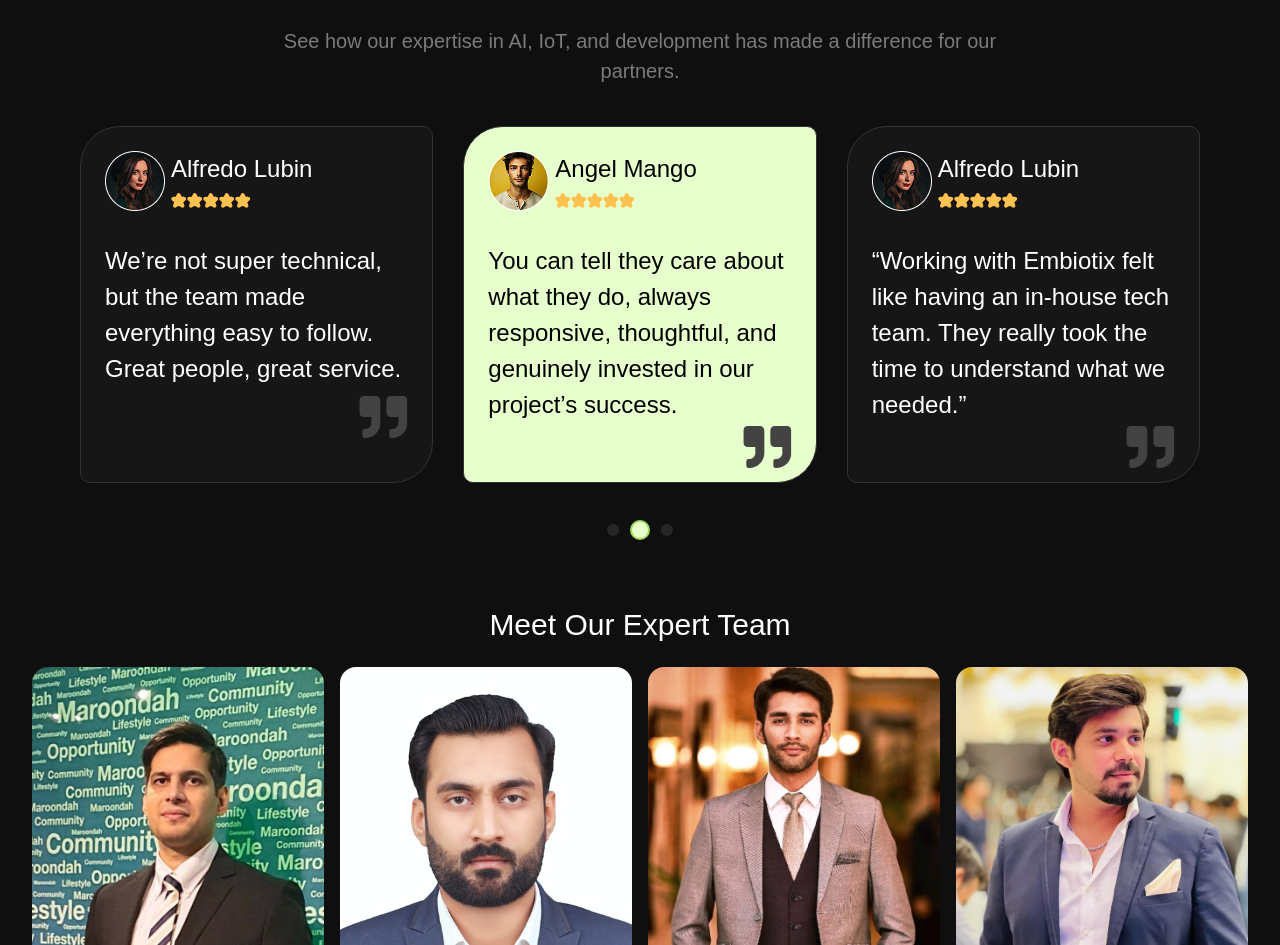
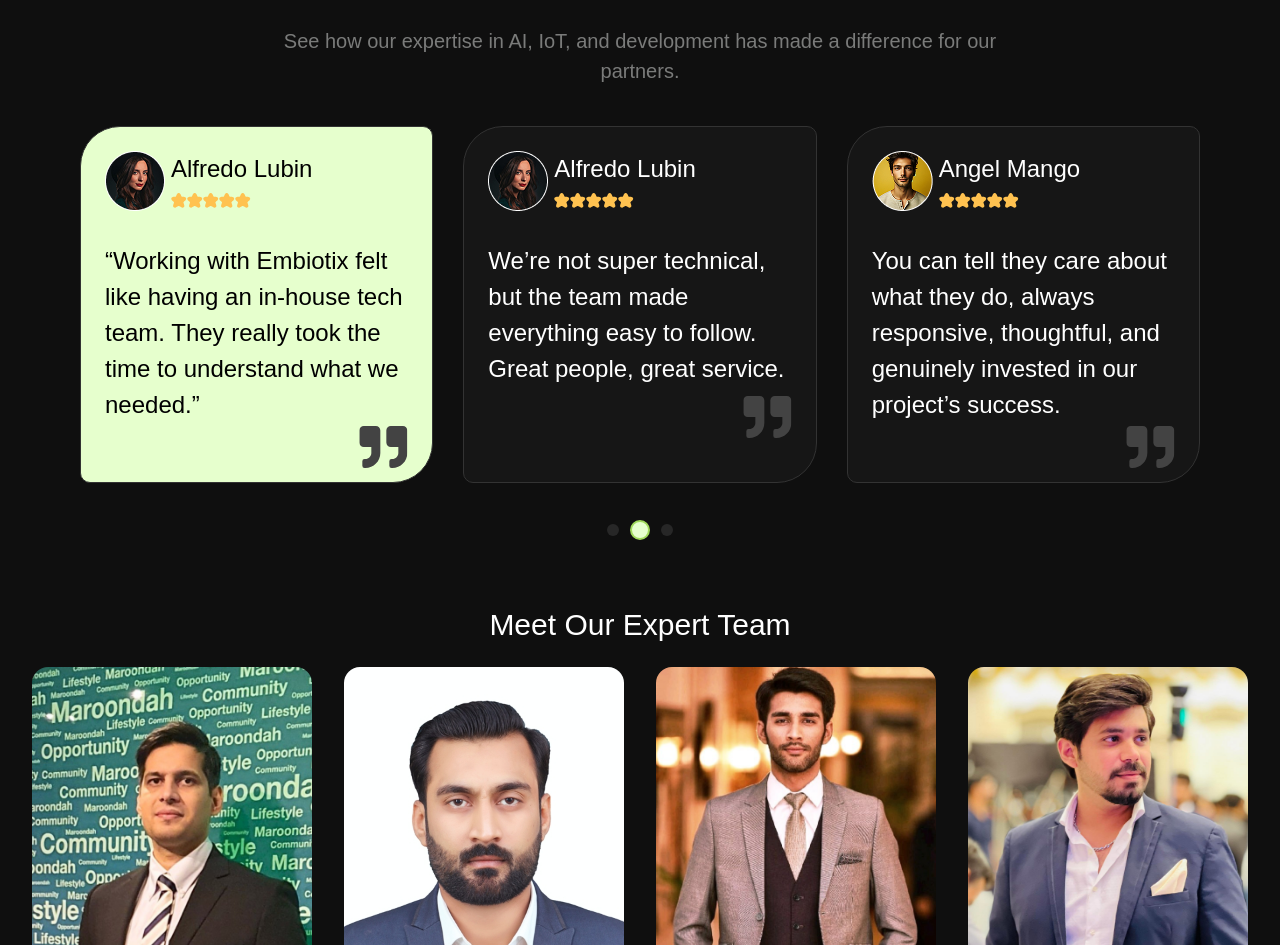
Before and after one commit to waleedgujjar/EMBIOTIX-main, a Next.js app in the folder EMBIOTIX-landing-page-main/: page / in a window 1280 px wide. Shown: the part 2847-3792 px from the top of the page. Built offline with nearby package versions, Linux system fonts and the light colour scheme.

Commit message:
Footer Changes

```diff
--- a/EMBIOTIX-landing-page-main/src/components/clientReviews/page.tsx
+++ b/EMBIOTIX-landing-page-main/src/components/clientReviews/page.tsx
@@ -57,24 +57,23 @@ export default function ClientReviews() {
           pagination={false}
           modules={[Pagination]}
           spaceBetween={30}
-          slidesPerView={1}
-          centeredSlides={true}
-          initialSlide={2}
-          loop={true}
-          breakpoints={{
-            768: { slidesPerView: 2, centeredSlides: false },
-            1200: { slidesPerView: 3, centeredSlides: true },
-          }}
+          slidesPerView={3}
+          centeredSlides={false} // Always show all 3 cards, no centering
+          loop={false}
           onSlideChange={(swiper) => setActiveIndex(swiper.realIndex)}
           onSwiper={(swiper) => (swiperRef.current = swiper)}
           className="mySwiper"
         >
           {client_reviews.map((review, index) => (
-            <SwiperSlide key={index} className="flex justify-center">
+            <SwiperSlide key={index} className="flex justify-center cursor-pointer">
               <div
-                className={`p-[24px] md:h-[357px] h-[300px] rounded-[10px] border border-[#333] rounded-tl-[40px] rounded-br-[40px] ${
+                className={`p-[24px] md:h-[357px] h-[300px] rounded-[10px] border border-[#333] rounded-tl-[40px] rounded-br-[40px] transition-all duration-300 ${
                   index === activeIndex ? "bg-[#e6ffcd]" : "bg-[#161616]"
                 }`}
+                onClick={() => {
+                  setActiveIndex(index);
+                  swiperRef.current?.slideTo(index, 0, true);
+                }}
               >
                 <div className="flex gap-[6px]">
                   <img src={review.img} alt="Customer Image" />
@@ -115,7 +114,10 @@ export default function ClientReviews() {
       <div className="flex justify-center items-center mt-[32px]">
         <Scroller2
           activeIndex={activeIndex}
-          setActiveIndex={(index) => swiperRef?.current?.slideToLoop(index)}
+          setActiveIndex={(index) => {
+            setActiveIndex(index);
+            swiperRef.current?.slideTo(index, 0, true);
+          }}
         />
       </div>
     </div>
--- a/EMBIOTIX-landing-page-main/src/components/footer/page.tsx
+++ b/EMBIOTIX-landing-page-main/src/components/footer/page.tsx
@@ -40,7 +40,12 @@ export default function Footer() {
                 <p className="text-[20px]" style={{ fontFamily: "Melbourne" }}>{section.title}</p>
                 <div className="flex flex-col gap-[24px]">
                   {section.links.map((link, idx) => (
-                    <a key={idx} href={link.href} className="text-[16px] relative after:content-[''] after:absolute after:left-0 after:bottom-[-3px] after:w-0 after:h-[2px] after:bg-[#89f436] after:transition-all after:duration-300 hover:after:w-full" style={{ fontFamily: "Melbourne" }}>
+                    <a
+                      key={idx}
+                      href={link.href}
+                      className="text-[16px] relative inline-block after:content-[''] after:absolute after:left-0 after:right-0 after:mx-auto after:bottom-[-3px] after:w-0 after:h-[2px] after:bg-[#89f436] after:transition-all after:duration-300 hover:after:w-full"
+                      style={{ fontFamily: "Melbourne" }}
+                    >
                       {link.label}
                     </a>
                   ))}
--- a/EMBIOTIX-landing-page-main/src/components/teams/page.tsx
+++ b/EMBIOTIX-landing-page-main/src/components/teams/page.tsx
@@ -59,14 +59,14 @@ export default function TeamSection() {
       </h2>
       <Swiper
         modules={[Navigation, Pagination]}
-        spaceBetween={16}
+        spaceBetween={32} // Increased space between cards
         slidesPerView={4}
         navigation
         pagination={{ clickable: true }}
         breakpoints={{
-          320: { slidesPerView: 1 },
-          640: { slidesPerView: 2 },
-          1024: { slidesPerView: 4 },
+          320: { slidesPerView: 1, spaceBetween: 16 },
+          640: { slidesPerView: 2, spaceBetween: 24 },
+          1024: { slidesPerView: 4, spaceBetween: 32 },
         }}
         className="team-carousel"
       >
@@ -94,7 +94,8 @@ export default function TeamSection() {
               initial={{ opacity: 0, y: 10 }}
               animate={{ opacity: 1, y: 0 }}
               transition={{ delay: 0.1 }}
-                      className="text-base font-bold uppercase mb-1 text-[#89f436] text-center"
+              className="text-white text-[16px] font-bold mb-2 uppercase text-center"
+              style={{ fontFamily: "Melbourne" }}
             >
               {member.name}
             </motion.h1>
@@ -118,14 +119,17 @@ export default function TeamSection() {
               initial={{ opacity: 0, y: 10 }}
               animate={{ opacity: 1, y: 0 }}
               transition={{ delay: 0.25 }}
-                      className="mb-2 w-full"
+              className="mb-2 w-full flex flex-col items-center"
             >
-                      <p className="text-[#89f436] text-[10px] mb-1 text-center">Expertise:</p>
-                      <div className="flex flex-wrap gap-1 justify-center">
+              <p className="text-[#89f436] text-[10px] mb-1 text-center font-semibold uppercase tracking-wide">
+                Expertise
+              </p>
+              <div className="flex flex-wrap gap-2 justify-center">
                 {member.expertise.map((skill, i) => (
                   <span
                     key={i}
-                            className="bg-[#89f436]/10 text-[#89f436] text-[10px] px-1.5 py-0.5 rounded-full"
+                    className="text-[#89f436] bg-[#171F05] border border-[#364C09] rounded-full px-2 py-1 text-[11px] font-medium"
+                    style={{ fontFamily: "Melbourne" }}
                   >
                     {skill}
                   </span>
```
Lines whose indentation alone changed are shown as unchanged.
